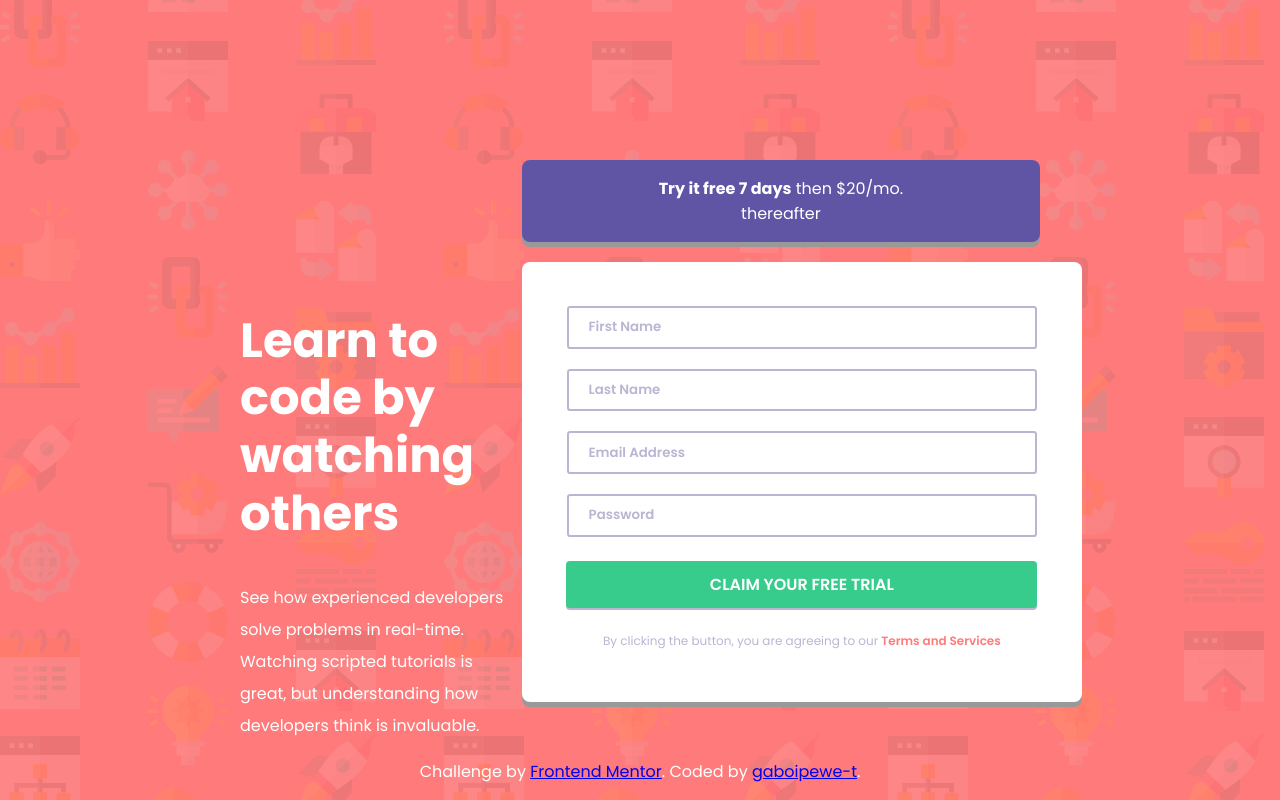
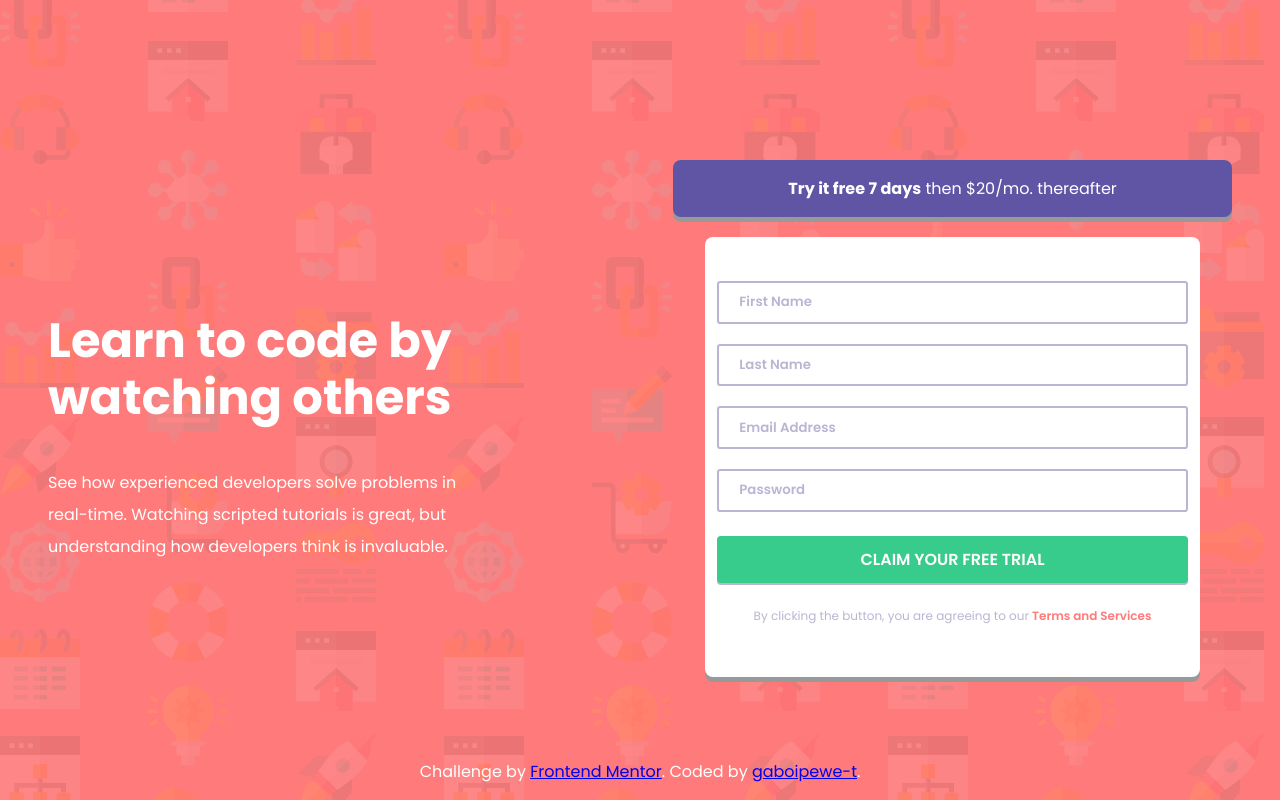
Before and after one commit to gaboipewe-t/intro-component-with-signup-form-master, a plain HTML site: page index.html in a window 1280 px wide. Drawn offline with Linux system fonts and the light colour scheme.

Commit message:
To refactor the desktop layout

```diff
--- a/style.css
+++ b/style.css
@@ -18,12 +18,14 @@ body {
     color: hsl(0, 100%, 100%);
 }
 
+/* to complete this project while using the 1080x792 res */
+
 main {
     display: flex;
     flex-direction: row;
-    justify-content:space-between;
+    justify-content: space-between;
     position: absolute;
-    margin: 0em 15em;
+    margin: 0em 3em;
     align-content: center;
     top: 20%;
 }
@@ -61,11 +63,11 @@ h1 {
 }
 
 #form {
-    position: absolute;
+    /* position: absolute; */
     background-color: hsl(0, 100%, 100%);
     color: black;
     border-radius: 0.5em;
-    width: 35em;
+    margin: 0 2em;
     min-height: 27.5em;
     box-shadow: 0 5px #999999;
     overflow: hidden;
```
